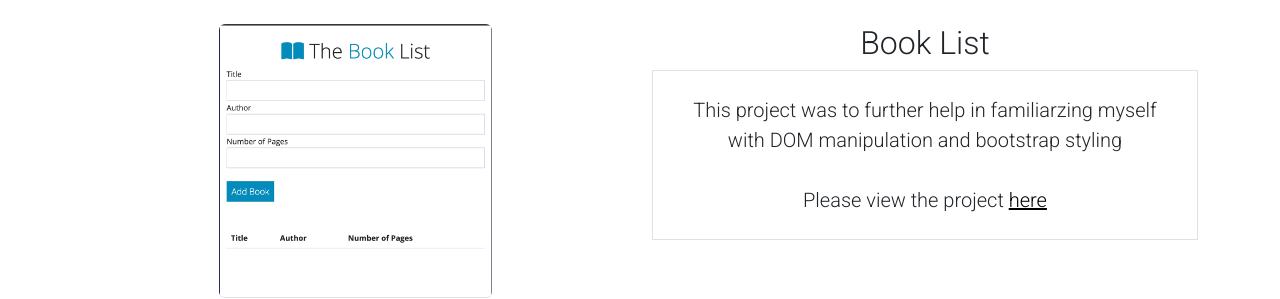
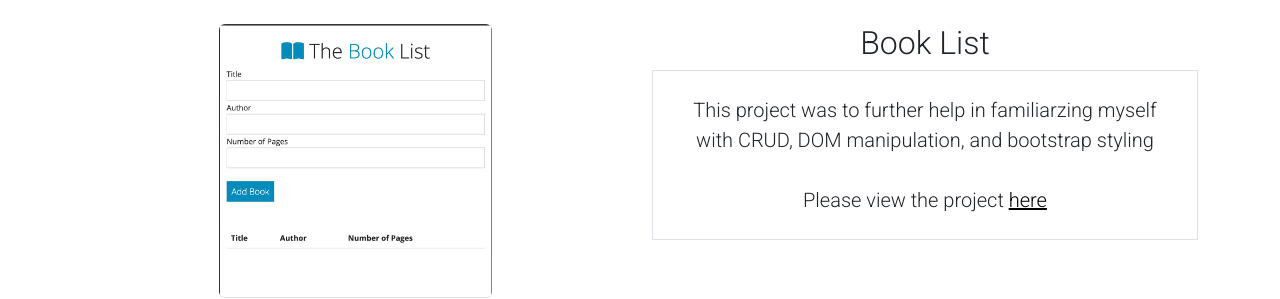
Before and after one commit to Slyons2397/lyons_portfolio, a website: page index.html in a window 1280 px wide. Shown: the part 4828-5127 px from the top of the page. Drawn offline with nearby package versions, Linux system fonts and the light colour scheme.

Commit message:
Changed definition of a project

```diff
--- a/index.html
+++ b/index.html
@@ -230,7 +230,7 @@
                 </div>
                 <div class="col text-center">
                     <h2>Book List</h2>
-                    <p class="lead border p-4">This project was to further help in familiarzing myself with DOM manipulation and bootstrap styling
+                    <p class="lead border p-4">This project was to further help in familiarzing myself with CRUD, DOM manipulation, and bootstrap styling
                         <br>
                         <br>
                         Please view the project <a class="noLinkColor" href="https://slyons2397.github.io/booklist/">here</a>
```
